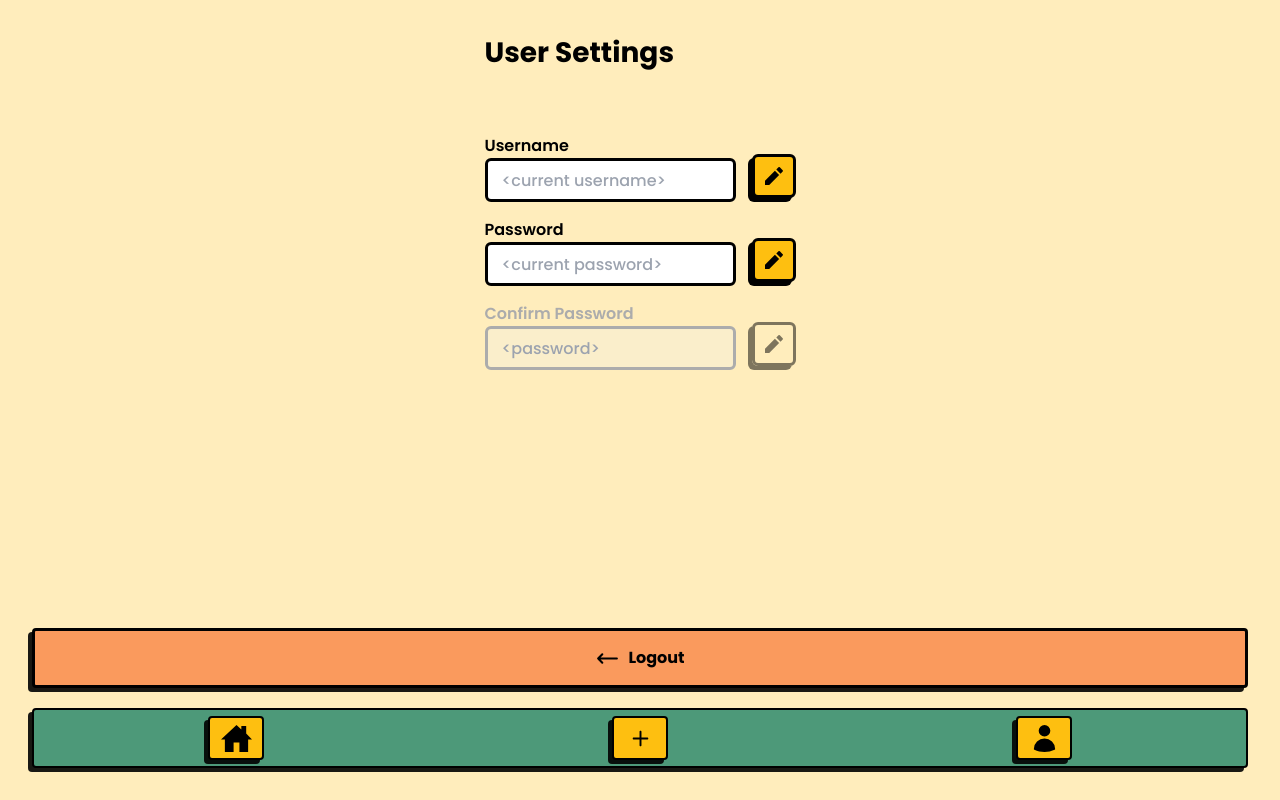
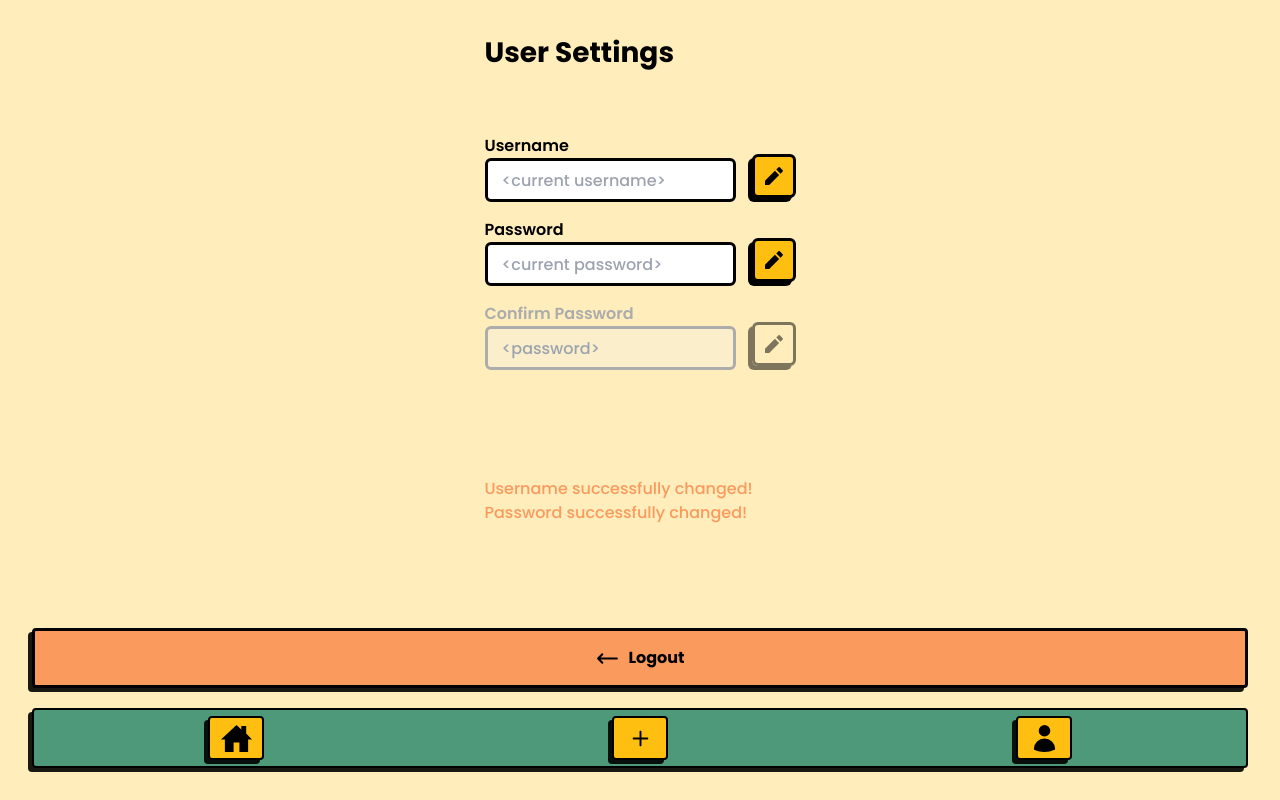
Before and after one commit to devhausleipzigacademy/camp9-final-project, a Next.js app: page /settings in a window 1280 px wide. Built offline with nearby package versions, Linux system fonts and the light colour scheme.

Commit message:
add .env, started success notification for change of name and password

```diff
--- a/app/settings/page.tsx
+++ b/app/settings/page.tsx
@@ -78,6 +78,8 @@ function Settings() {
           />
         </div>
       </div>
+      <p className="body-accent">Username successfully changed!</p>
+      <p className="body-accent">Password successfully changed!</p>
     </div>
   );
 }
```
